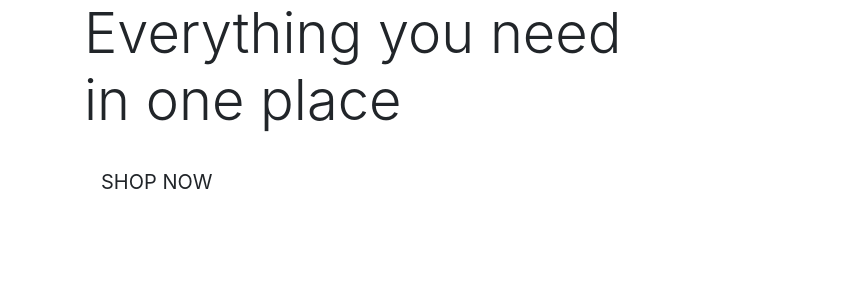
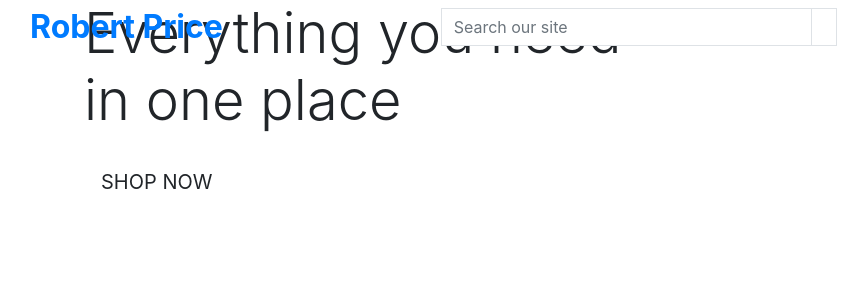
Before and after one commit to lukdav/robert-price-bm, a Django app: page / in a window 1280 px wide. Shown: the top 300 px of the page, without its empty margins (1-869 px from the left). Run offline with Django 3.2, Linux system fonts and the light colour scheme; some libraries are stand-ins or nearby versions.

Commit message:
Began populating the header

```diff
--- a/home/templates/home/index.html
+++ b/home/templates/home/index.html
@@ -2,6 +2,11 @@
 {% load static %}
 
 {% block page_header %}
+    <div class="container header-container">
+        <div class="row">
+            <div class="col"></div>
+        </div>
+    </div>
 {% endblock %}
 
 {% block content %}
--- a/templates/base.html
+++ b/templates/base.html
@@ -32,7 +32,39 @@
     <title>Robert Price {% block extra_title %}{% endblock %}</title>
   </head>
   <body>
-    <header class="container-fluid fixed-top"></header>
+    <header class="container-fluid fixed-top">
+        <div class="row">
+            <div class="col-12 col-lg-4 my-auto py-1 py-lg-0 text-center text-lg-left">
+                <a href="{% url 'home' %}" class="nav-link main-logo-link">
+                    <h2 class="logo-font text-red my-0"><strong>Robert Price</strong></h2>
+                </a>
+            </div>
+            <div class="col-12 col-lg-4 my-auto py-1 py-lg-0">
+                <form method="GET" action="{% url 'products' %}">
+                    <div class="input-group w-100">
+                        <input class="form-control border border-black rounded-0" type="text" name="q" placeholder="Search our site">
+                        <div class="input-group-append">
+                            <button class="form-control btn btn-black border border-black rounded-0" type="submit">
+                                <span class="icon">
+                                    <i class="fas fa-search"></i>
+                                </span>
+                            </button>
+                        </div>
+                    </div>
+                </form>
+            </div>
+            <div class="col-12 col-lg-4 my-auto py-1 py-lg-0">
+                <ul class="list-inline list-unstyled text-center text-lg-right my-0">
+                    <li class="list-inline-item dropdown">
+
+                    </li>
+                    <li class="list-inline-item">
+
+                    </li>
+                </ul>
+            </div>
+        </div>
+    </header>
 
     {% if messages %}
         <div class="message-container"></div>
```
